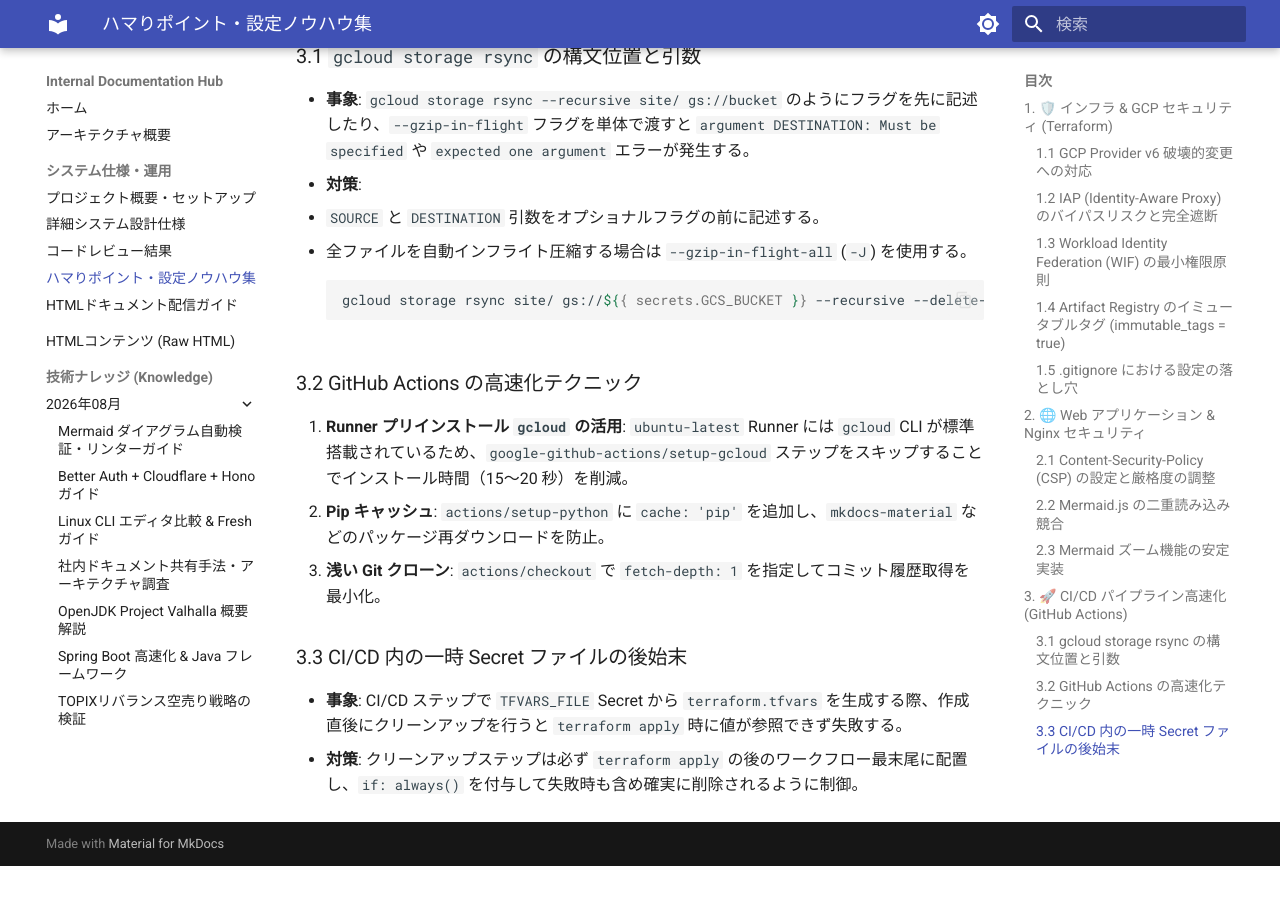
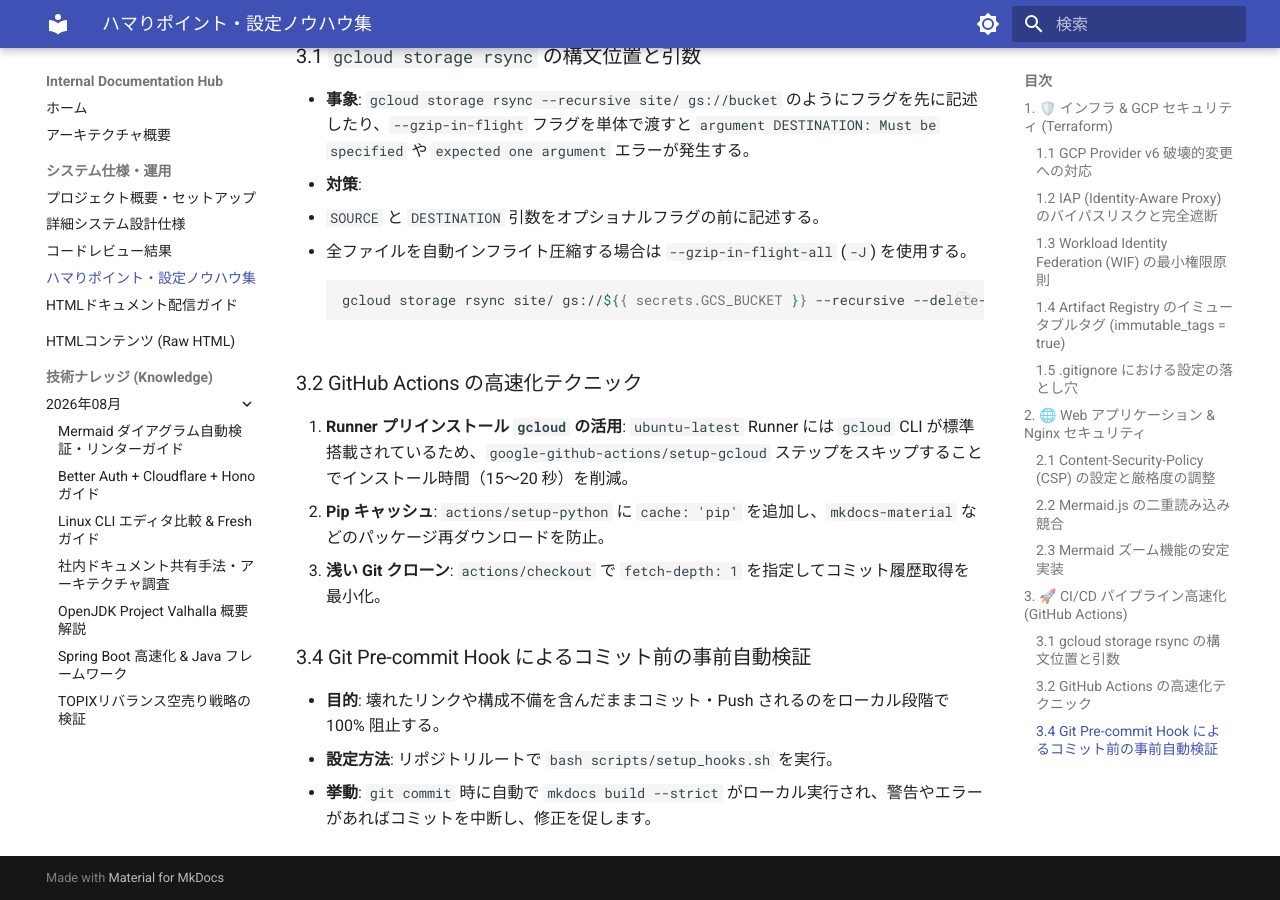
Before and after one commit to oharato/docs-repo, an MkDocs documentation site: the page built from docs/system/pitfalls_and_tips.md, in a window 1280 px wide and 900 px high, scrolled down 2769 px. Built offline with MkDocs 1.6.1 and Material for MkDocs 9.7.7, drawn with Linux system fonts in a browser that asks for light colours; before the commit the page ends 3635 px from its top, so only the background shows below that.

Commit message:
feat(hooks): add Git pre-commit hook setup script for local strict mode validation

```diff
--- a/docs/system/pitfalls_and_tips.md
+++ b/docs/system/pitfalls_and_tips.md
@@ -85,6 +85,9 @@
 2. **Pip キャッシュ**: `actions/setup-python` に `cache: 'pip'` を追加し、`mkdocs-material` などのパッケージ再ダウンロードを防止。
 3. **浅い Git クローン**: `actions/checkout` で `fetch-depth: 1` を指定してコミット履歴取得を最小化。
 
-### 3.3 CI/CD 内の一時 Secret ファイルの後始末
-- **事象**: CI/CD ステップで `TFVARS_FILE` Secret から `terraform.tfvars` を生成する際、作成直後にクリーンアップを行うと `terraform apply` 時に値が参照できず失敗する。
-- **対策**: クリーンアップステップは必ず `terraform apply` の後のワークフロー最末尾に配置し、`if: always()` を付与して失敗時も含め確実に削除されるように制御。
+### 3.4 Git Pre-commit Hook によるコミット前の事前自動検証
+- **目的**: 壊れたリンクや構成不備を含んだままコミット・Push されるのをローカル段階で 100% 阻止する。
+- **設定方法**:
+  リポジトリルートで `bash scripts/setup_hooks.sh` を実行。
+- **挙動**:
+  `git commit` 時に自動で `mkdocs build --strict` がローカル実行され、警告やエラーがあればコミットを中断し、修正を促します。
```
Also changed, not shown: 1 other file.
